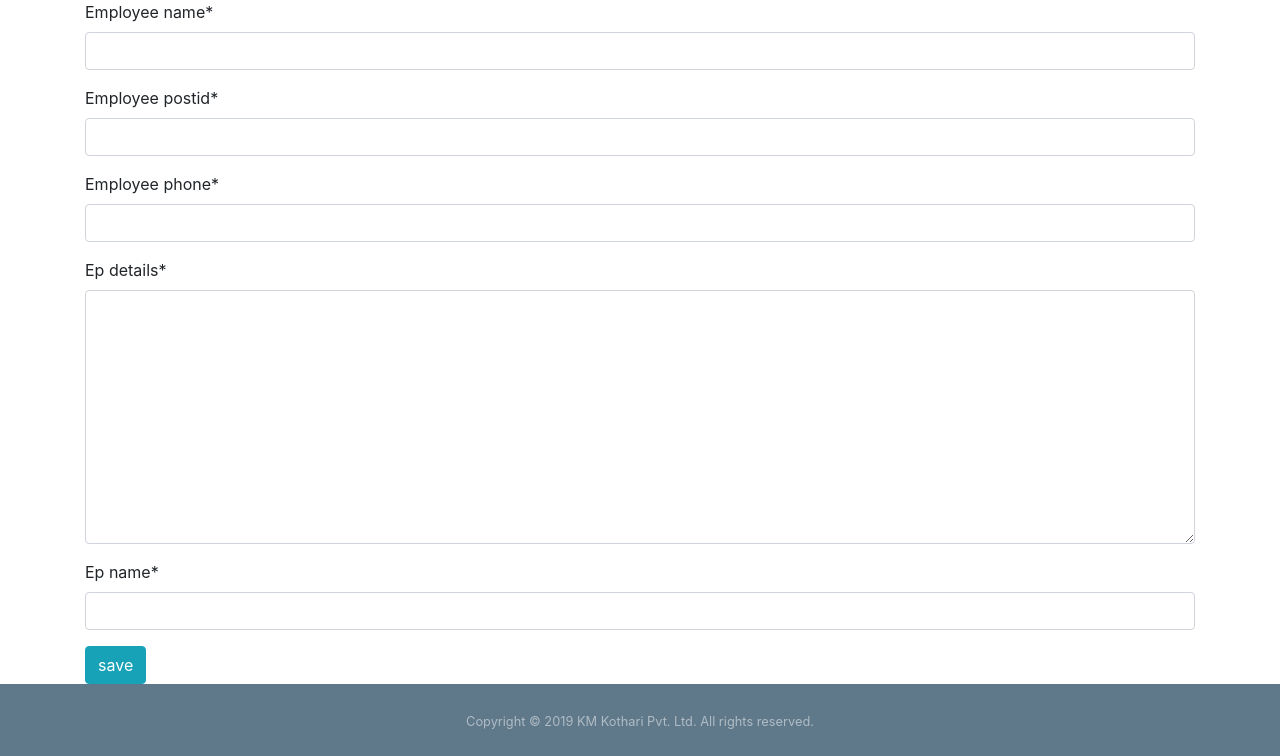
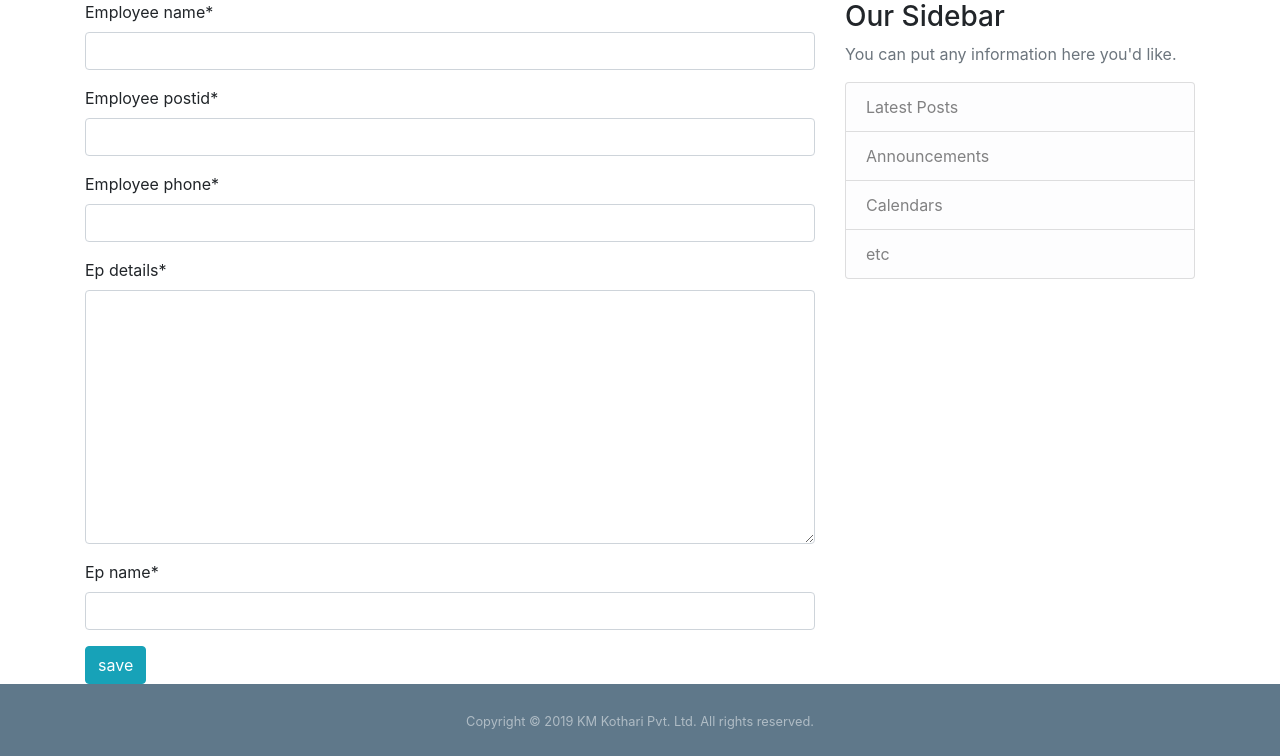
Before and after one commit to SoulTackers/TexTrackers, a Django app: page /employee/ in a window 1280 px wide. Shown: the part 58-814 px from the top of the page. Run offline with Django 3.2, Linux system fonts and the light colour scheme; some libraries are stand-ins or nearby versions.

Commit message:
employee\base.html edited

```diff
--- a/TexTracker/Employee/templates/Employee/base.html
+++ b/TexTracker/Employee/templates/Employee/base.html
@@ -94,16 +94,35 @@
                   </div>
               </nav>
 
-              <!-- <div class="p-5">
+              <main role="main" class="container">
+        <div class="row">
+            <div class="col-md-8">
+                {% if messages %}
+                    {% for message in messages %}
+                        <div class="alert alert-{{ message.tags }}">
+                            {{ message }}
+                        </div>
+                    {% endfor %}
+                {% endif %}
+                {% block extrainfo %}{% endblock %}
+            </div>
+            <div class="col-md-4">
+                <div class="content-section">
+                    <h3>Our Sidebar</h3>
+                    <p class='text-muted'>You can put any information here you'd like.
+                        <ul class="list-group">
+                            <li class="list-group-item list-group-item-light">Latest Posts</li>
+                            <li class="list-group-item list-group-item-light">Announcements</li>
+                            <li class="list-group-item list-group-item-light">Calendars</li>
+                            <li class="list-group-item list-group-item-light">etc</li>
+                        </ul>
+                    </p>
+                </div>
+            </div>
+        </div>
+    </main>
 
-              </div> -->
 
-              <div class="container">
-                {% block extrainfo %}
-
-                {% endblock extrainfo %}
-
-              </div>
 
               <footer id="sticky-footer" class="py-4 bg-steel text-white-50">
                   <div class="container text-center">
```
